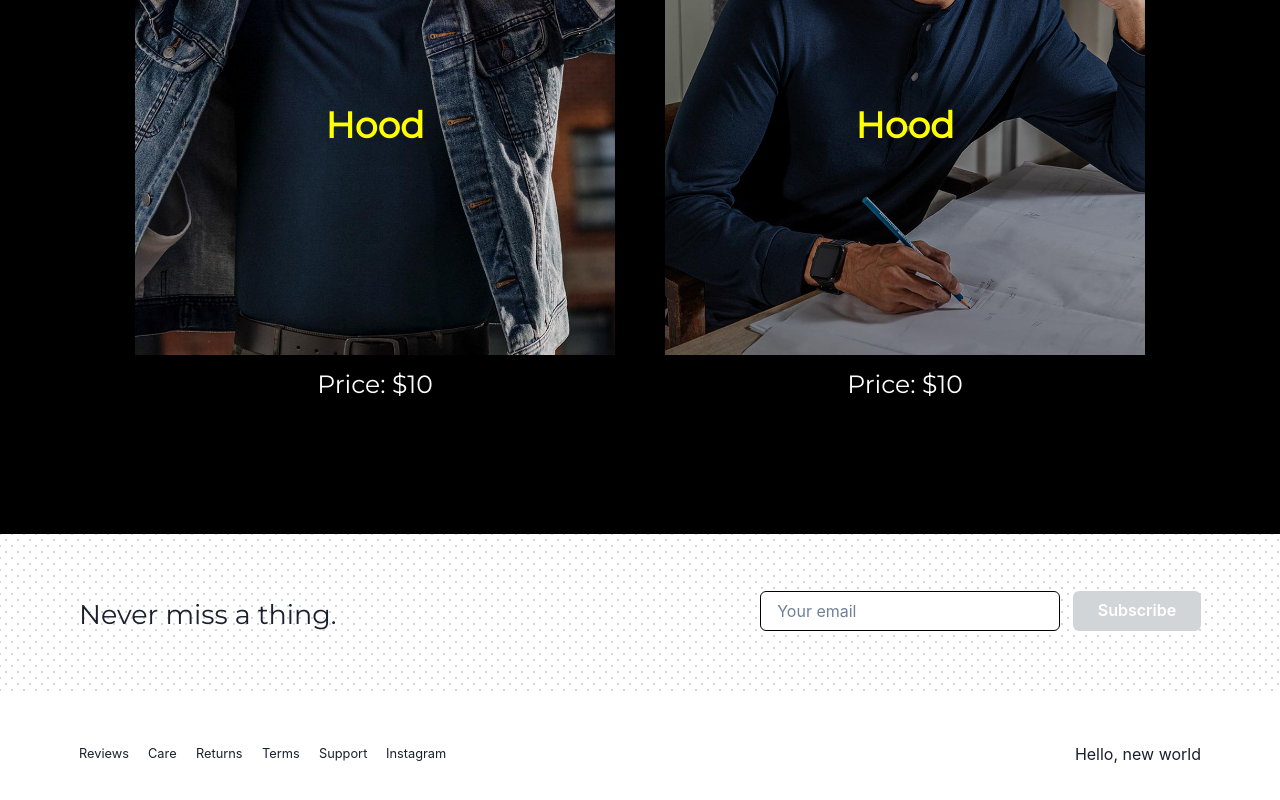
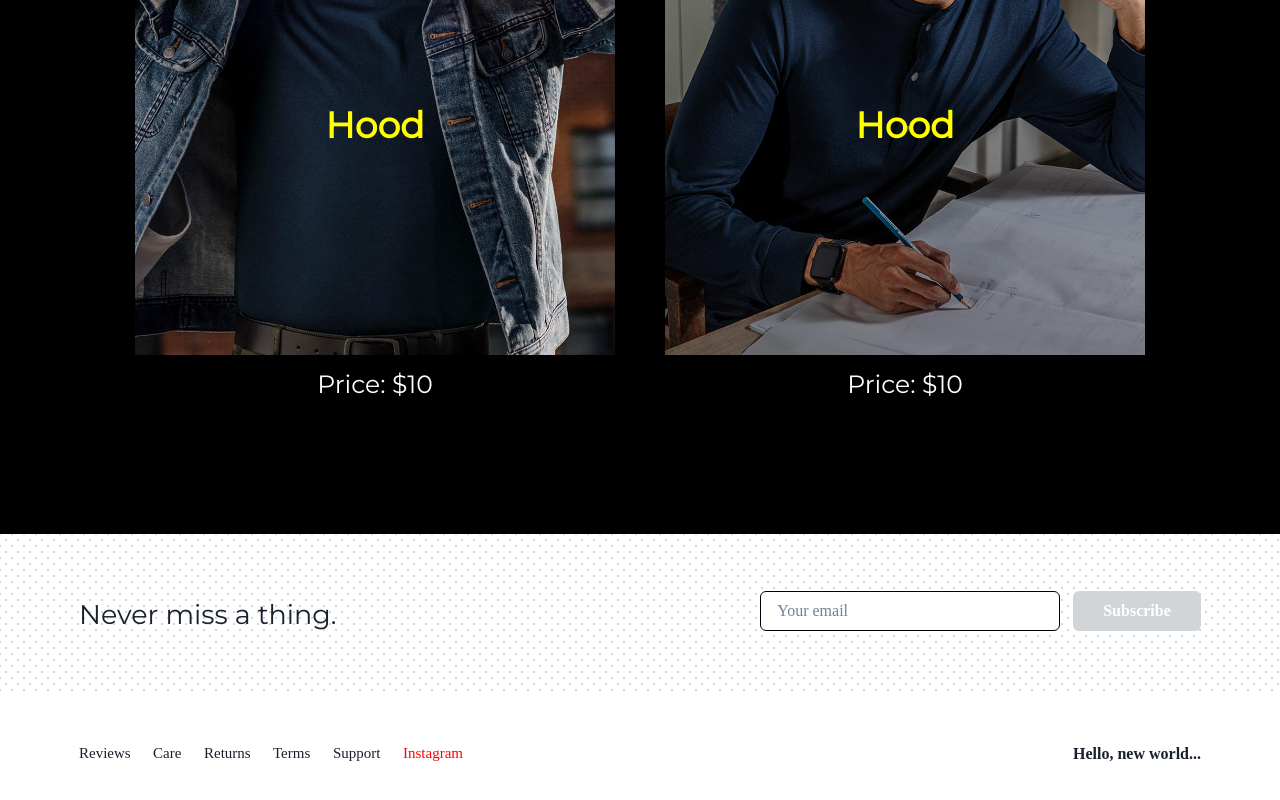
Before and after one commit to gokulanand-selvan/dressrosa, a React (Create React App) app: page /0 in a window 1280 px wide. Shown: the part 1199-1999 px from the top of the page. Built offline with nearby package versions, Linux system fonts and the light colour scheme; a web font is replaced by a local one.

Commit message:
footer alignment

```diff
--- a/src/components/Footer.jsx
+++ b/src/components/Footer.jsx
@@ -4,13 +4,18 @@ import "./Footer.scss";
 
 export default function Footer() {
   return (
-    <footer  >
+    <footer>
       <div className="common-subscribe">
-        <div className="row containerFluid">
+        <div style={{ height: "5em" }} className="row containerFluid">
           <div className="col-md-12 col-xs-12">
             <div className="block-column">
               <div className="subscribe-message">
-                <p  style={{fontFamily:"Montserrat,sans",fontSize:"26.99px"}} className="large title">Never miss a thing.</p>
+                <p
+                  style={{ fontFamily: "Montserrat,sans", fontSize: "26.99px" }}
+                  className="large title"
+                >
+                  Never miss a thing.
+                </p>
               </div>
               <div className="subscribe-form">
                 <form id="subscribeForm" className="subscribe-content-wrapper">
@@ -20,7 +25,7 @@ export default function Footer() {
 
                   <fieldset className="block-field">
                     <Input
-                    style={{border:"solid 1px black"}}
+                      style={{ border: "solid 1px black" }}
                       className="emailInput"
                       type="email"
                       placeholder="Your email"
@@ -30,12 +35,13 @@ export default function Footer() {
                   </fieldset>
                   <fieldset>
                     <Button
-                    // style={{border:"solid 1px black"}}
+                      // style={{border:"solid 1px black"}}
                       className="submit-button disabled"
                       color={"gray"}
-                      type="submit">
-                        Subscribe
-                      </Button>
+                      type="submit"
+                    >
+                      Subscribe
+                    </Button>
                   </fieldset>
                 </form>
               </div>
@@ -49,30 +55,53 @@ export default function Footer() {
           <div className="col-md-12 col-xs-12">
             <div className="block-column">
               <nav className="links">
-                <a href="/reviews" className="link footnote">
+                <a
+                  style={{ fontSize: "15px" }}
+                  href="/reviews"
+                  className="link footnote"
+                >
                   Reviews
                 </a>
-                <a href="/care" className="link footnote">
+                <a
+                  style={{ fontSize: "15px" }}
+                  href="/care"
+                  className="link footnote"
+                >
                   Care
                 </a>
-                <a href="/returns" className="link footnote">
+                <a
+                  style={{ fontSize: "15px" }}
+                  href="/returns"
+                  className="link footnote"
+                >
                   Returns
                 </a>
-                <a href="/terms" className="link footnote">
+                <a
+                  style={{ fontSize: "15px" }}
+                  href="/terms"
+                  className="link footnote"
+                >
                   Terms
                 </a>
-                <a href="mailto:help@marchtee.com" className="link footnote">
+                <a
+                  style={{ fontSize: "15px" }}
+                  href="mailto:help@marchtee.com"
+                  className="link footnote"
+                >
                   Support
                 </a>
                 <a
                   href="https://www.instagram.com/marchtee/"
                   className="instagram link footnote"
+                  style={{ color: "red", fontSize: "15px" }}
                 >
                   Instagram
                 </a>
               </nav>
               <nav className="store-picker-wrapper">
-                <p className="large title">Hello, new world</p>
+                <p className="large title">
+                  <b>Hello, new world...</b>
+                </p>
               </nav>
             </div>
           </div>
--- a/src/components/Footer.scss
+++ b/src/components/Footer.scss
@@ -4,21 +4,25 @@
     background-position: 0 0, 6px 6px;
     background-size: 12px 12px;
     padding: calc(var(--base-block-unit) / 2) 0;
+    font-family: "'Montserrat', sans-serif";
 
   }
 
   .containerFluid {
       width: 90%;
-      height: 5em;
+      height: 4em;
       max-width: 1680px;
       margin: 0 auto;
       padding-right: 15px;
       padding-left: 15px;
+      font-family: "'Montserrat', sans-serif";
     }
 
   footer {
       background: #fff;
     bottom: auto !important;
+    font-family: "'Montserrat', sans-serif";
+
     transition: opacity 0.3s ease, -webkit-transform 0.3s ease;
     transition: transform 0.3s ease, opacity 0.3s ease;
     transition: transform 0.3s ease, opacity 0.3s ease,
@@ -35,14 +39,20 @@
         transition: transform 0.2s ease, color 0.2s ease,
           -webkit-transform 0.2s ease;
         transform: perspective(4em) rotateY(0deg);
+        font-family: "'Montserrat', sans-serif";
+
       }
       .link:hover,
       .link:focus {
           color: var(--primary-alt-color);
         transform: perspective(4em) rotateY(-3deg);
+        font-family: "'Montserrat', sans-serif";
+
       }
       .footnote {
           font-size: 80%;
+          font-family: "'Montserrat', sans-serif";
+
       }
     }
   }
@@ -51,6 +61,8 @@
 
   footer .footer-menu {
     padding: calc(var(--base-block-unit) / 2) 0 calc(var(--base-block-unit) / 2) 0;
+    font-family: "'Montserrat', sans-serif";
+
   }
   footer .block-column {
     justify-content: space-between;
@@ -81,6 +93,8 @@
     background-color: var(--base-color);
     background-position: 0 0, 6px 6px;
     background-size: 12px 12px;
+    font-family: "'Montserrat', sans-serif";
+
     padding: calc(var(--base-block-unit) / 2) 0;
   }
   footer .common-subscribe .subscribe-content-wrapper,
```
